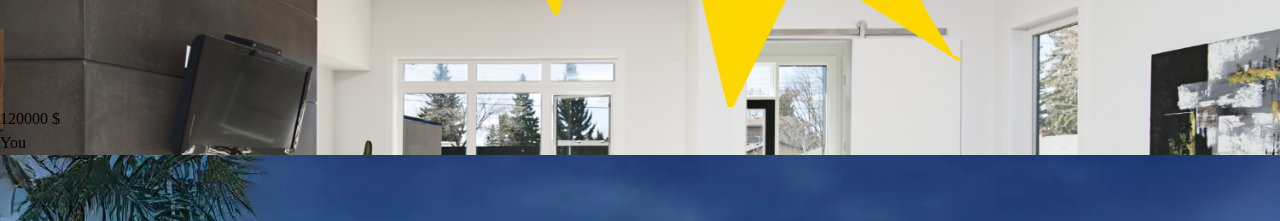
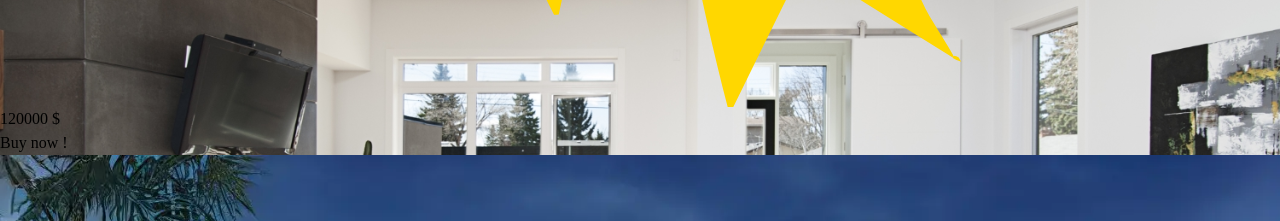
Before and after one commit to Friedrich482/first-react-app, a React (Vite) app: page / in a window 1280 px wide. Shown: the part 2820-3041 px from the top of the page. Built offline with nearby package versions, Linux system fonts and the light colour scheme.

Commit message:
✅ added additional style when the house is sold

```diff
--- a/src/App.jsx
+++ b/src/App.jsx
@@ -4,12 +4,6 @@ import Footer from "./components/Footer";
 import "./index.css";
 
 function App() {
-  // const [houseSold, setHouseSold] = useState(Array(houses.length).fill(false));
-  // const handleClick = (index) => {
-  //   const newHouseSold = [...houseSold];
-  //   newHouseSold[index] = true;
-  //   setHouseSold(newHouseSold);
-  // };
   return (
     <div className="align-center flex flex-col justify-center gap-12">
       <Header />
--- a/src/components/HouseComponents/House.jsx
+++ b/src/components/HouseComponents/House.jsx
@@ -1,7 +1,14 @@
-// import { useState } from "react";
+import { useState } from "react";
 import LocationIcon from "../../assets/imgs/icons/location.svg";
 import Badge from "../../assets/imgs/icons/badge.svg";
 const House = ({ src, id, price, location }) => {
+  const [houseSold, setHouseSold] = useState(false);
+
+  const handleSoldButtonClick = (previousState) => {
+    if (!previousState) {
+      setHouseSold(!previousState);
+    }
+  };
   return (
     <div
       key={id}
@@ -26,10 +33,10 @@ const House = ({ src, id, price, location }) => {
       </p>
       <button
         type="button"
-        className="w-8/12 transform rounded-lg bg-yellow-600 p-2 font-bold duration-1000 hover:scale-110 hover:border-2 hover:border-white hover:text-xl hover:text-black"
-        // onClick={() => handleClick(index)}
+        className={`w-8/12 rounded-lg p-2 font-bold  ${houseSold ? "cursor-not-allowed bg-yellow-600 opacity-85" : "transform bg-yellow-600 duration-1000 hover:scale-110 hover:border-2 hover:border-white hover:text-xl hover:text-black"}`}
+        onClick={() => handleSoldButtonClick(houseSold)}
       >
-        {/* {houseSold[index] ? "Already sold !" : "Buy now !"} */} You
+        {houseSold ? "Already sold !" : "Buy now !"}
       </button>
     </div>
   );
--- a/vite.config.js
+++ b/vite.config.js
@@ -1,7 +1,7 @@
-import { defineConfig } from 'vite'
-import react from '@vitejs/plugin-react-swc'
+import { defineConfig } from "vite";
+import react from "@vitejs/plugin-react-swc";
 
 // https://vitejs.dev/config/
 export default defineConfig({
   plugins: [react()],
-})
+});
```
